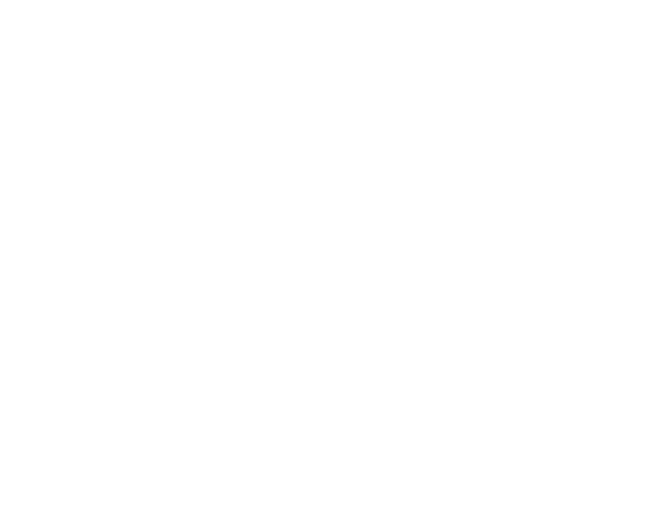
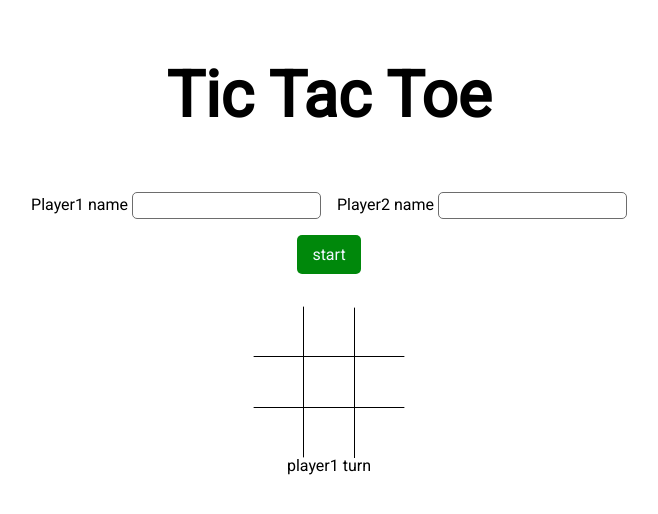
Before and after one commit to 21Neil/Tic-Tac-Toe, a plain HTML site: page index.html in a window 1280 px wide. Shown: the whole page, without its empty margins (311-969 px from the left). Drawn offline with Linux system fonts and the light colour scheme; a web font is replaced by a local one.

Commit message:
Finish basic function

```diff
--- a/index.html
+++ b/index.html
@@ -1,12 +1,38 @@
 <!DOCTYPE html>
 <html lang="en">
   <head>
-  <meta charset="UTF-8">
-  <meta name="viewport" content="width=device-width, initial-scale=1.0">
+    <meta charset="UTF-8" />
+    <meta name="viewport" content="width=device-width, initial-scale=1.0" />
     <title>Document</title>
+    <link rel="stylesheet" href="style.css" />
     <script src="script.js" defer></script>
+    <!-- google font -->
+    <link rel="preconnect" href="https://fonts.googleapis.com" />
+    <link rel="preconnect" href="https://fonts.gstatic.com" crossorigin />
+    <link
+      href="https://fonts.googleapis.com/css2?family=Mooli&family=Roboto&display=swap"
+      rel="stylesheet"
+    />
+    <!-- google font -->
   </head>
   <body>
-
+    <div class="main">
+      <h1>Tic Tac Toe</h1>
+      <div class="players">
+        <div>
+          <label for="player1Name">Player1 name</label>
+          <input type="text" name="player1Name" id="player1Name" />
+        </div>
+        <div>
+          <label for="player2Name">Player2 name</label>
+          <input type="text" name="player2Name" id="player2Name" />
+        </div>
+      </div>
+      <div class="startBtn">
+        <button type="button">start</button>
+      </div>
+      <div class="board"></div>
+      <div class="turn"></div>
+    </div>
   </body>
 </html>
--- a/script.js
+++ b/script.js
@@ -3,40 +3,147 @@ function GameBoard() {
   const columns = 3;
   const board = [];
 
-  const Cell = () => {
+  const cellFunction = value => ({
+    marker: playerMarker => (value = playerMarker),
+    getValue: () => value,
+  });
+
+  const cell = () => {
     let value = 0;
-    const marker = playerMarker => (value = playerMarker);
-    const getValue = () => value;
 
-    return { marker, getValue };
+    return Object.assign({}, cellFunction(value));
   };
 
   for (let i = 0; i < rows; i++) {
     board[i] = [];
     for (let j = 0; j < columns; j++) {
-      board[i].push(Cell());
+      board[i].push(cell());
     }
   }
 
-  const getBoard = () => board
-  const printGameBoard = () => board.map(row => row.map( cell => cell.getValue()));
-
+  const getBoard = () => board;
+  const printBoard = () => board.map(row => row.map(cell => cell.getValue()));
 
   return {
     getBoard,
-    printGameBoard,
+    printBoard,
   };
 }
 
-function GameController() {
+function Game(playerOneName = 'player1', playerTwoName = 'player2') {
   const board = GameBoard();
-  const makePlayer = (name, marker) => {
-    return { name, marker };
+
+  const makePlayer = (name, marker) => ({ name, marker });
+  const players = [makePlayer(playerOneName, 'O'), makePlayer(playerTwoName, 'X')];
+  let activePlayer = players[0];
+  let endGame = '';
+
+  console.log('game start!');
+
+  const getActivePlayer = () => activePlayer;
+
+  const switchPlayer = () => (activePlayer = activePlayer === players[0] ? players[1] : players[0]);
+
+  const getEndGame = () => endGame;
+
+  const printNewRound = () => {
+    console.table(board.printBoard());
+    console.log(activePlayer.name + ' round');
   };
 
-  const players = [makePlayer('player1', 'O'), makePlayer('player2', 'X')];
+  const isValidMove = (row, col) => board.getBoard()[row][col].getValue() !== 0;
 
-  console.table(board.printGameBoard());
+  const makeMove = (row, col) => board.getBoard()[row][col].marker(activePlayer.marker);
+
+  const checkWin = (row, col) => {
+    const getBoard = board.getBoard();
+    const marker = activePlayer.marker;
+
+    const checkLine = cells => cells.every(cell => cell.getValue() === marker);
+
+    if (
+      checkLine(getBoard[row]) ||
+      checkLine(getBoard.map(row => row[col])) ||
+      (row === col && checkLine(getBoard.map((row, i) => row[i]))) ||
+      (+row + +col === 2 && checkLine(getBoard.map((row, i) => row[2 - i])))
+    )
+      return activePlayer.name;
+    return false;
+  };
+
+  const checkTie = () => {
+    if (board.printBoard().every(row => row.every(cell => cell))) return 'tie';
+    return false;
+  };
+
+  const isGameOver = (row, col) => {
+    return checkWin(row, col) || checkTie();
+  };
+
+  const playRound = (row, col) => {
+    if (isGameOver(row, col)) {
+      return;
+    }
+    if (isValidMove(row, col)) {
+      console.log("You can't replace it!");
+      return;
+    }
+    makeMove(row, col);
+    console.log(isGameOver(row, col))
+    if (isGameOver(row, col)) {
+      endGame = isGameOver(row, col)
+      console.log(endGame === 'tie' ? 'Tie!' : endGame + ' win!');
+      return endGame === 'tie' ? 'Tie!' : endGame + ' win!';;
+    }
+    switchPlayer();
+    printNewRound();
+    return;
+  };
+
+  printNewRound();
+
+  return {
+    playRound,
+    getActivePlayer,
+    getBoard: board.printBoard,
+    getEndGame,
+  };
 }
 
-GameController()
+function ScreenController() {
+  const game = Game('player1', 'player2');
+  const playerTurnDiv = document.querySelector('.turn');
+  const boardDiv = document.querySelector('.board');
+
+  const printBoard = () => {
+    game.getBoard().forEach((row, rowIndex) => {
+      row.forEach((cell, colIndex) => {
+        const cellButton = document.createElement('button');
+        cellButton.dataset.row = rowIndex;
+        cellButton.dataset.col = colIndex;
+        boardDiv.append(cellButton);
+        cellButton.addEventListener('click', cellOnClick);
+      });
+    });
+    playerTurnDiv.textContent = game.getActivePlayer().name + ' turn';
+  };
+
+  const endGame = () => {
+    const allCells = document.querySelectorAll('.board button');
+    allCells.forEach(cell => cell.removeEventListener('click', cellOnClick));
+  };
+
+  function cellOnClick(e) {
+    const targetRow = e.target.dataset.row;
+    const targetCol = e.target.dataset.col;
+
+    game.playRound(targetRow, targetCol);
+    e.target.classList.add(game.getBoard()[targetRow][targetCol] === 'O' ? 'circle' : 'cross');
+    if (game.getEndGame()) endGame();
+    playerTurnDiv.textContent = game.getActivePlayer().name + ' turn';
+  }
+
+  printBoard();
+}
+
+ScreenController();
--- a/style.css
+++ b/style.css
@@ -0,0 +1,112 @@
+html, body, div, span, applet, object, iframe,
+h1, h2, h3, h4, h5, h6, p, blockquote, pre,
+a, abbr, acronym, address, big, cite, code,
+del, dfn, em, img, ins, kbd, q, s, samp,
+small, strike, strong, sub, sup, tt, var,
+b, u, i, center,
+dl, dt, dd, ol, ul, li,
+fieldset, form, label, legend,
+table, caption, tbody, tfoot, thead, tr, th, td,
+article, aside, canvas, details, embed,
+figure, figcaption, footer, header, hgroup,
+menu, nav, output, ruby, section, summary,
+time, mark, audio, video {
+	margin: 0;
+	padding: 0;
+	border: 0;
+	font-size: 100%;
+	font: inherit;
+	vertical-align: baseline;
+}
+/* HTML5 display-role reset for older browsers */
+article, aside, details, figcaption, figure,
+footer, header, hgroup, menu, nav, section {
+	display: block;
+}
+body {
+	line-height: 1;
+}
+ol, ul {
+	list-style: none;
+}
+blockquote, q {
+	quotes: none;
+}
+blockquote:before, blockquote:after,
+q:before, q:after {
+	content: '';
+	content: none;
+}
+table {
+	border-collapse: collapse;
+	border-spacing: 0;
+}
+
+body {
+  font-family: 'Mooli', 'Roboto', sans-serif  ;
+}
+
+
+.board {
+  display: grid;
+  grid-template-columns: repeat(3, 50px);
+  grid-template-rows: repeat(3, 50px);
+  background-image: url(assets/board.png);
+  background-repeat: no-repeat;
+  gap: 1px;
+}
+
+.board button {
+  background: none;
+  padding: 0;
+  border: none;
+  cursor: pointer;
+}
+
+.board .circle {
+  background: url(assets/circle.png);
+}
+
+.board .cross {
+  background: url(assets/cross.png);
+}
+
+.main {
+  display: flex;
+  flex-direction: column;
+  justify-content: center;
+  align-items: center;
+}
+
+h1 {
+  font-size: 4em;
+  font-weight: bold;
+  margin-top: 1em;
+  margin-bottom: 1em;
+}
+
+.players {
+  display: flex;
+  gap: 1em;
+  margin-bottom: 1em;
+}
+
+.startBtn {
+  margin-bottom: 2em;
+}
+
+.startBtn button {
+  background: #00880b;
+  color: aliceblue;
+  padding: 10px 15px 10px 15px;
+  border: none;
+  font-size: inherit;
+  font-family: inherit;
+  border-radius: 5px;
+}
+
+input {
+  padding: 5px;
+  border-radius: 5px;
+  border: 1px solid #6d6d6d;
+}
```
Also changed, not shown: assets/board.png (added), assets/circle.png (added), assets/cross.png (added). Lines whose indentation alone changed are shown as unchanged.
